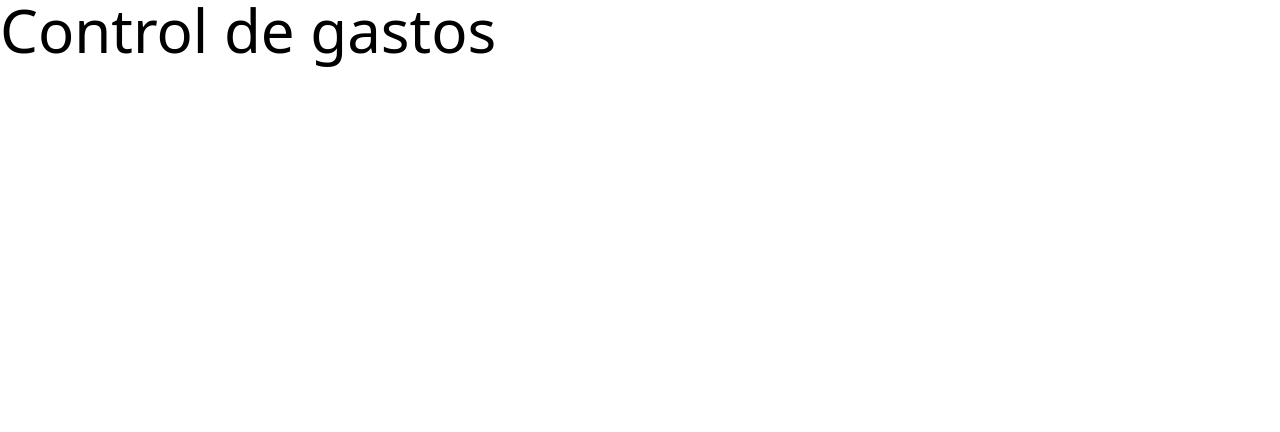
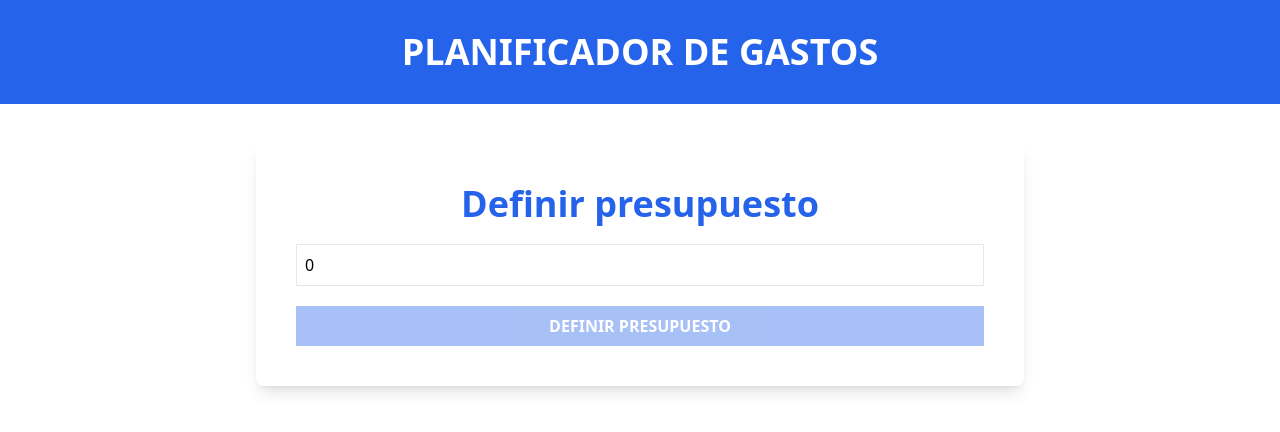
Before and after one commit to LntSpeirs/control-gastos-contextapi, a React (Vite) app: page / in a window 1280 px wide. Shown: the top 432 px of the page. Built offline with nearby package versions, Linux system fonts and the light colour scheme.

Commit message:
Formulario básico

```diff
--- a/eslint.config.js
+++ b/eslint.config.js
@@ -30,7 +30,7 @@
       'space-before-blocks': ['error', 'always'],
       'no-redeclare': ['error'],
       'prefer-const': ['warn'],
-      'max-len': ['error', { code: 120 }],
+      'max-len': ['error', { code: 130 }],
       'space-infix-ops': ['error'],
       'no-console': ['warn'],
       'no-inner-declarations': ['error'],
--- a/src/App.tsx
+++ b/src/App.tsx
@@ -1,7 +1,16 @@
+import BudgetForm from './components/BudgetForm';
+
 function App() {
   return (
     <>
-      <h1 className="text-6xl">Control de gastos</h1>
+      <header className="bg-blue-600 py-8 max-h-72">
+        <h1 className="uppercase text-center font-black text-4xl text-white">
+          Planificador de gastos
+        </h1>
+      </header>
+      <div className="max-w-3xl mx-auto bg-white shadow-lg rounded-lg mt-10 p-10">
+        <BudgetForm />
+      </div>
     </>
   );
 }
--- /dev/null
+++ b/src/components/BudgetForm.tsx
@@ -0,0 +1,43 @@
+import { ChangeEvent, useMemo, useState } from 'react';
+
+const BudgetForm = () => {
+  const [budget, setBudget] = useState(0);
+
+  const handleChange = (e: ChangeEvent<HTMLInputElement>) => {
+    setBudget(e.target.valueAsNumber);
+  };
+
+  const isValid = useMemo(() => {
+    return isNaN(budget) || budget <= 0;
+  }, [budget]);
+
+  return (
+    <form className="space-y-5">
+      <div className="flex flex-col space-y-5">
+        <label
+          htmlFor="budget"
+          className="text-4xl text-blue-600 font-bold text-center"
+        >
+          Definir presupuesto
+        </label>
+        <input
+          id="budget"
+          name="budget"
+          type="number"
+          placeholder="Define tu presupuesto"
+          className="w-full bg-white border border-gray-200 p-2"
+          value={budget}
+          onChange={handleChange}
+        />
+      </div>
+      <input
+        type="submit"
+        value="Definir Presupuesto"
+        className="bg-blue-600 hover:bg-blue-700 cursor-pointer w-full p-2 text-white font-black uppercase disabled:opacity-40"
+        disabled={isValid}
+      />
+    </form>
+  );
+};
+
+export default BudgetForm;
```
Also changed, not shown: 1 other file (tests, documents, lock files or other folders).
